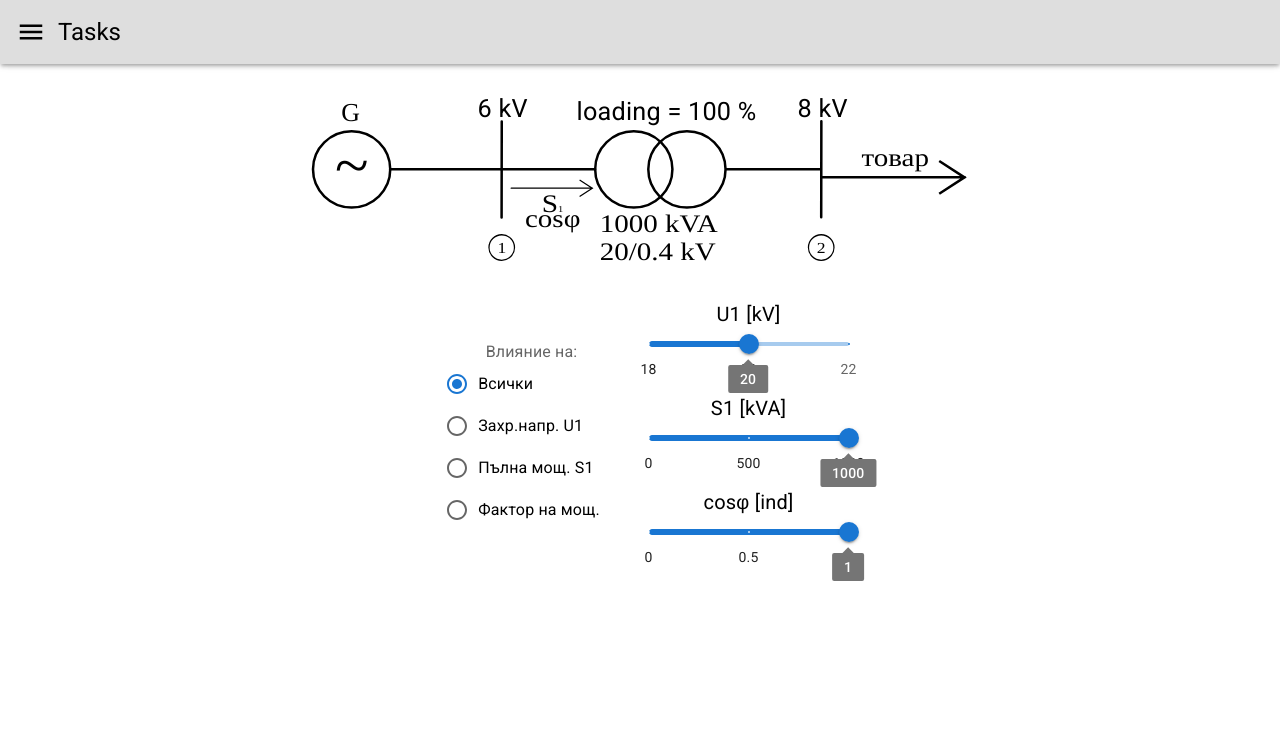
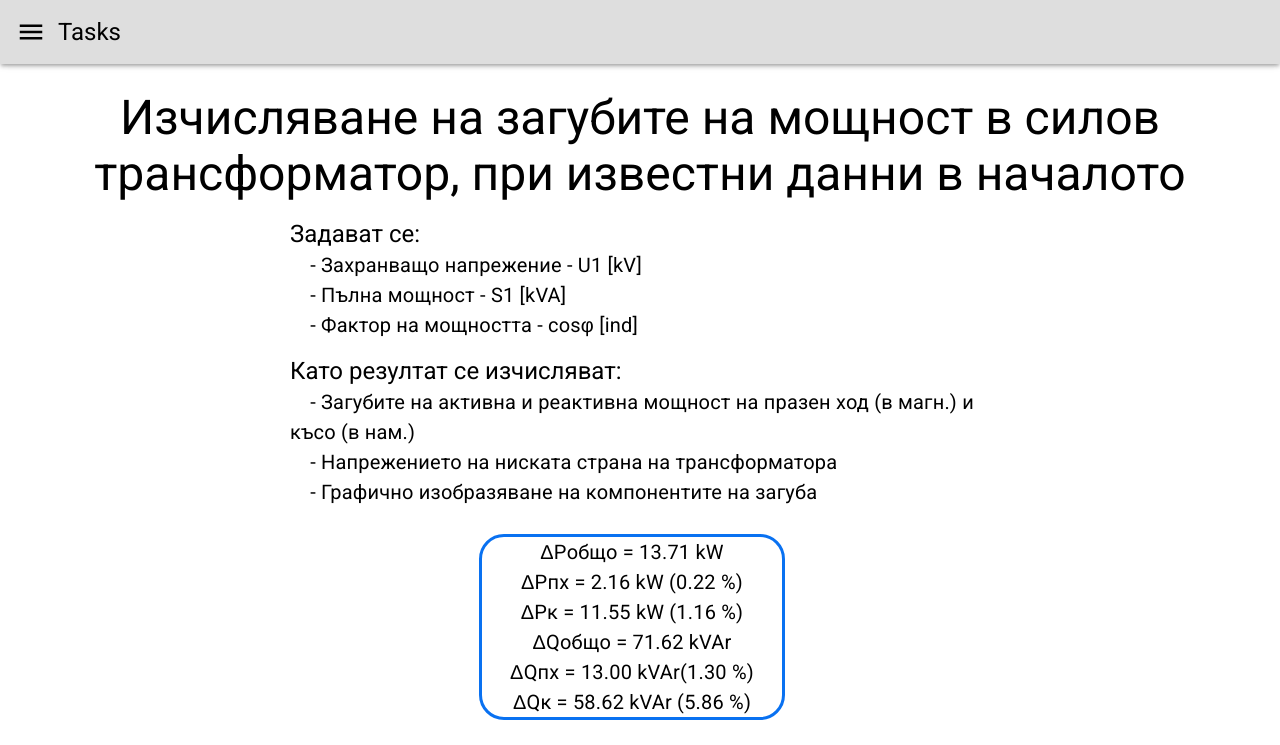
Before and after one commit to department-eps/simple-apps, a React (Create React App) app: page /transformer-losses in a window 1280 px wide. Shown: the top 745 px of the page. Built offline with nearby package versions, Linux system fonts and the light colour scheme.

Commit message:
Display losses. Added guidences.

```diff
--- a/src/components/TransformerLosses/Inputs/Sliders.js
+++ b/src/components/TransformerLosses/Inputs/Sliders.js
@@ -6,7 +6,7 @@ import calculateTransformerLosses from "../calculate/calculate";
 import { TransformerLossesContext } from "../../../contexts/TransformerLossesContext";
 import styles from "./Sliders.module.css"
 export default function Sliders() {
-    const { radioValue, handleSetLosses, setBaseDot, setHasRun, hasRun } = useContext(TransformerLossesContext);
+    const { radioValue, handleSetLosses, setBaseDot, setHasRun, hasRun, setShowLosses } = useContext(TransformerLossesContext);
 
     const { formValues, onChange } = useForm({
         U1: Number(20),
@@ -17,10 +17,6 @@ export default function Sliders() {
     useEffect(() => {
         let data = [];
         setBaseDot(formValues[radioValue])
-
-        if (radioValue === "all") {
-            handleSetLosses(calculateTransformerLosses(formValues.U1, formValues.S1, formValues.cosphi))
-        };
 
         if (radioValue === "U1" && !hasRun) {
             for (let i = 18; i <= 22; i += 0.04) {
@@ -59,11 +55,13 @@ export default function Sliders() {
             };
         };
 
+        setShowLosses(calculateTransformerLosses(formValues.U1, formValues.S1, formValues.cosphi));
+
         if (data.length < 1) {
             return;
         };
-        handleSetLosses(data)
-        setHasRun(true)
+        handleSetLosses(data);
+        setHasRun(true);
     }, [formValues, radioValue]);
 
     return (
--- /dev/null
+++ b/src/components/TransformerLosses/LossesDisplay/LossesDisplay.js
@@ -0,0 +1,22 @@
+import { Box, Typography } from "@mui/material";
+import { useContext } from "react";
+import { TransformerLossesContext } from "../../../contexts/TransformerLossesContext";
+
+export default function LossesDisplay() {
+    const {showLosses} = useContext(TransformerLossesContext);
+    const PidleInPercent = (((showLosses.Pidle/1000)/showLosses.S1)* 100).toFixed(2)
+    const PscInPercent = (((showLosses.Psc/1000)/showLosses.S1)* 100).toFixed(2)
+    const QidleInPercent =(((showLosses.Qidle/1000)/showLosses.S1)* 100).toFixed(2)
+    const QscInPercent =(((showLosses.Qsc/1000)/showLosses.S1)* 100).toFixed(2)
+
+    return (
+        <Box sx= {{border: '3px solid #0971f1', borderRadius: '25px', width: '300px', textAlign: 'center', alignContent: 'center'}}>
+            <Typography sx={{ fontSize: '20px' }}>ΔPобщо = {((showLosses.Pidle + showLosses.Psc)/1000).toFixed(2)} kW</Typography>
+            <Typography sx={{ fontSize: '20px' }}>ΔPпх = {(showLosses.Pidle/1000).toFixed(2)}  kW ({PidleInPercent} %)</Typography>
+            <Typography sx={{ fontSize: '20px' }}>ΔPк = {(showLosses.Psc/1000).toFixed(2)}  kW ({PscInPercent} %)</Typography>
+            <Typography sx={{ fontSize: '20px' }}>ΔQобщо = {((showLosses.Qidle + showLosses.Qsc)/1000).toFixed(2)} kVAr</Typography>
+            <Typography sx={{ fontSize: '20px' }}>ΔQпх = {(showLosses.Qidle/1000).toFixed(2)} kVAr({QidleInPercent} %)</Typography>
+            <Typography sx={{ fontSize: '20px' }}>ΔQк = {(showLosses.Qsc/1000).toFixed(2)}  kVAr ({QscInPercent} %)</Typography>
+        </Box>
+    )
+}
--- a/src/components/TransformerLosses/TransformerLosses.js
+++ b/src/components/TransformerLosses/TransformerLosses.js
@@ -1,18 +1,36 @@
-import { Container, Grid, StyledEngineProvider } from '@mui/material';
+import { Container, Grid, StyledEngineProvider, Typography, Box } from '@mui/material';
 import ModifiedTransformerLossesScheme from './Scheme/ModifiedTransformerLossesScheme';
 import Sliders from './Inputs/Sliders';
 import RadioButtons from './Inputs/RadioButtons';
 import TransformerLossesChart from './Charts/Chart';
 import { TransformerLossesProvider } from '../../contexts/TransformerLossesContext';
-import { useContext } from 'react';
+import LossesDisplay from './LossesDisplay/LossesDisplay';
 
 export default function TransformerLosses() {
 
     return (
         <StyledEngineProvider injectFirst>
             <TransformerLossesProvider>
-                <Container maxWidth={'md'} sx={{ paddingTop: '90px' }}>
+                <Container maxWidth={'lg'} sx={{ paddingTop: '90px' }}>
                     <Grid container spacing={2} sx={{ justifyContent: 'center', alignItems: 'center' }}>
+                        <Grid item xs={12} md={12} lg={12} sx={{ textAlign: 'center' }}>
+                            <Typography variant='h3'>Изчисляване на загубите на мощност в силов трансформатор, при известни данни в началото</Typography>
+                        </Grid>
+                        <Grid item xs={12} md={12} lg={12}>
+                            <Box sx={{ maxWidth: '700px', margin: '0 auto',  textAlign: 'left' }}>
+                                <Typography variant='h5'>Задават се:</Typography>
+                                <Typography sx={{ fontSize: '20px' }}>&emsp;- Захранващо напрежение - U1 [kV]</Typography>
+                                <Typography sx={{ fontSize: '20px' }}>&emsp;- Пълна мощност - S1 [kVA]</Typography>
+                                <Typography sx={{ fontSize: '20px' }}>&emsp;- Фактор на мощността - cosφ [ind]</Typography>
+                                <Typography variant='h5' sx={{paddingTop: '15px'}}>Като резултат се изчисляват:</Typography>
+                                <Typography sx={{ fontSize: '20px' }}>&emsp;- Загубите на активна и реактивна мощност на празен ход (в магн.) и късо (в нам.)</Typography>
+                                <Typography sx={{ fontSize: '20px' }}>&emsp;- Напрежението на ниската страна на трансформатора</Typography>
+                                <Typography sx={{ fontSize: '20px' }}>&emsp;- Графично изобразяване на компонентите на загуба</Typography>
+                            </Box>
+                        </Grid>
+                        <Box sx={{ paddingTop: '27px' }}>
+                            <LossesDisplay />
+                        </Box>
                         <Grid item xs={12} md={12} lg={12} sx={{ textAlign: 'center' }}>
                             <ModifiedTransformerLossesScheme />
                         </Grid>
--- a/src/components/TransformerLosses/calculate/calculate.js
+++ b/src/components/TransformerLosses/calculate/calculate.js
@@ -14,7 +14,7 @@ export default function calculateTransformerLosses(U1, S1, cosphi) {
     const Qidle = Sidle.im;
     const Psc = losses_short_circuit_S.re;
     const Qsc = losses_short_circuit_S.im;
-    return {Pidle, Qidle, Psc, Qsc};
+    return {Pidle, Qidle, Psc, Qsc, S1};
 };
 
 
--- a/src/contexts/TransformerLossesContext.js
+++ b/src/contexts/TransformerLossesContext.js
@@ -7,6 +7,7 @@ export function TransformerLossesProvider({ children }) {
     const [radioValue, setRadioValue] = useState('all');
     const [losses, setLosses] = useState([]);
     const [baseDot, setBaseDot] = useState();
+    const [showLosses, setShowLosses] = useState({})
     const [hasRun, setHasRun] = useState(false);
 
     const handleSetRadioValue = useCallback((newValue) => {
@@ -41,7 +42,9 @@ export function TransformerLossesProvider({ children }) {
         hasRun,
         setHasRun,
         handleRadioChange,
-        renderDot
+        renderDot,
+        showLosses,
+        setShowLosses
     };
 
     return (
```
